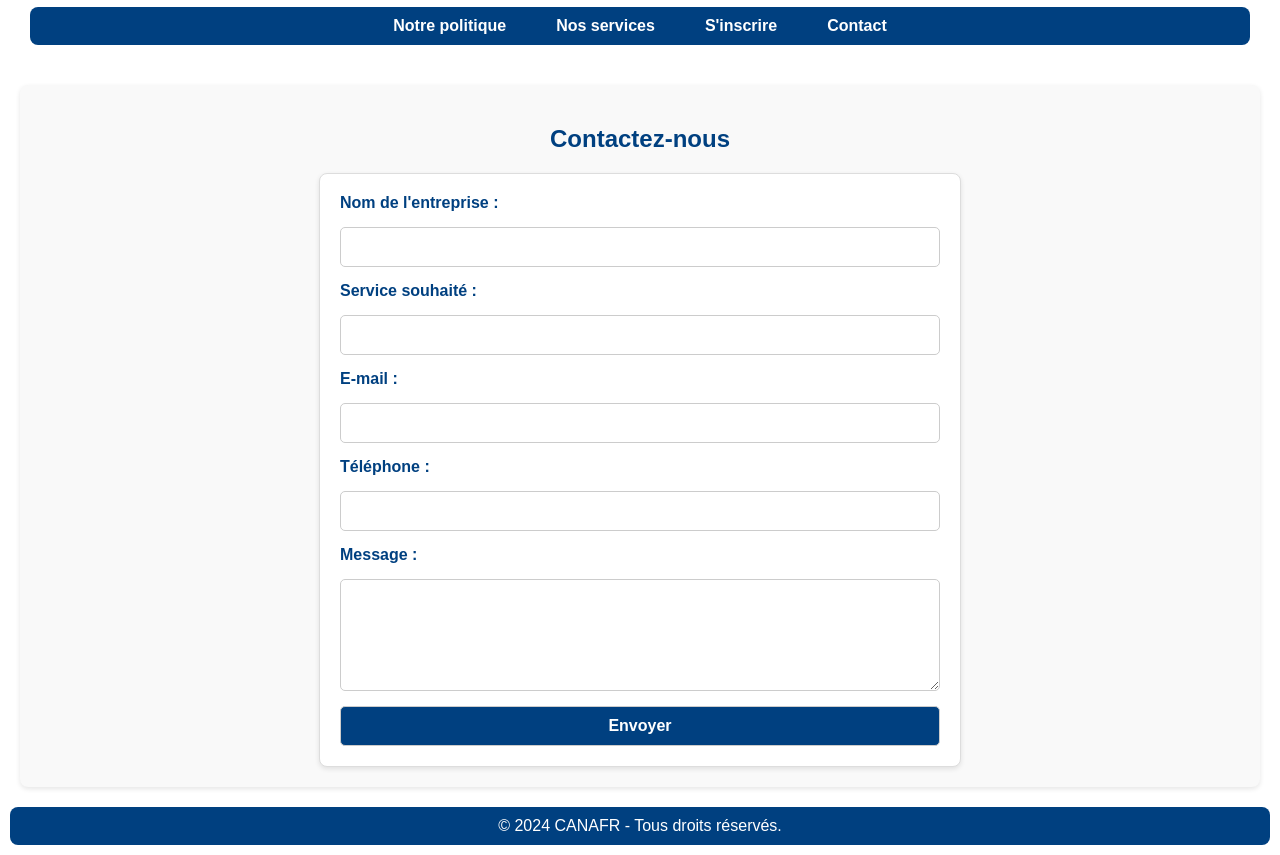
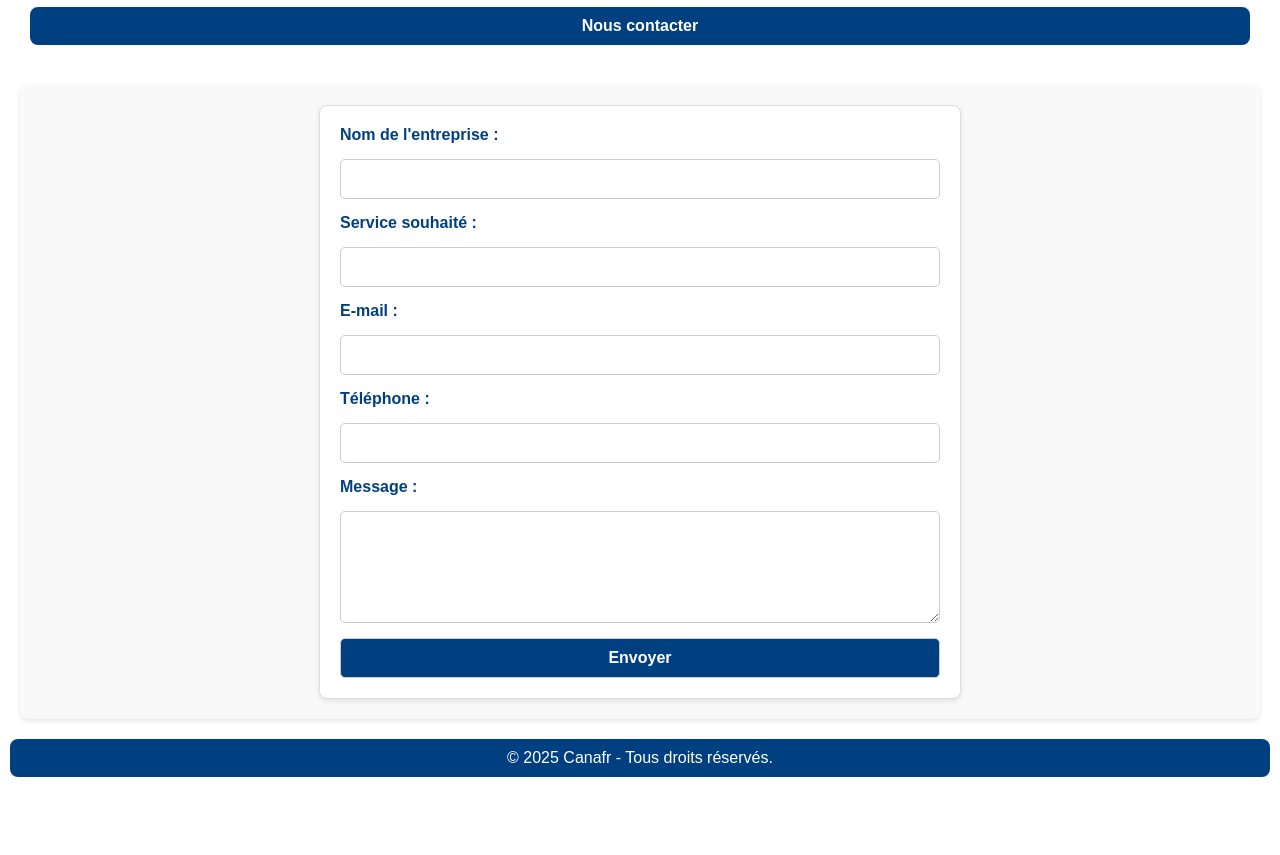
Before and after one commit to MoumouhElRebelde/Canafr, a plain HTML site: page nous-contacter.html in a window 1280 px wide. Shown: the part 183-1038 px from the top of the page. After the commit the page ends 970 px from the top, so only its background shows below. Drawn offline with Linux system fonts and the light colour scheme.

Commit message:
Add files via upload

```diff
--- a/nous-contacter.html
+++ b/nous-contacter.html
@@ -25,17 +25,13 @@
     <!-- Barre de navigation -->
     <nav class="navbar">
         <ul class="nav-list">
-            <li><a href="notre-politique.html">Notre politique</a></li>
-            <li><a href="nos-services.html">Nos services</a></li>
-            <li><a href="s-inscrire.html">S'inscrire</a></li>
-            <li><a href="contact.html">Contact</a></li>
+            <li><a href="nous-contacter.html">Nous contacter</a></li>
         </ul>
     </nav>
 </header>
 
 <main>
     <section>
-        <h2>Contactez-nous</h2>
         <form action="https://formspree.io/f/YOUR_FORM_ID" method="POST">
             <label for="company-name">Nom de l'entreprise :</label>
             <input type="text" id="company-name" name="company-name" required>
@@ -58,7 +54,7 @@
 </main>
 
 <footer>
-    &copy; 2024 CANAFR - Tous droits réservés.
+    &copy; 2025 Canafr - Tous droits réservés.
 </footer>
 
 </body>
```
